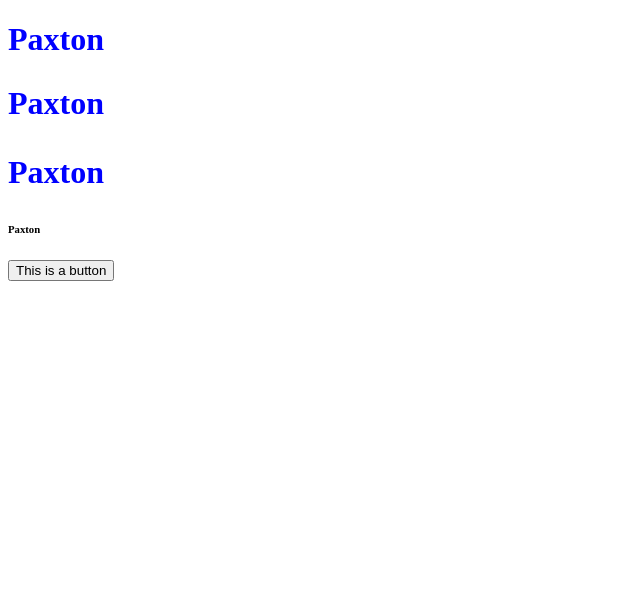
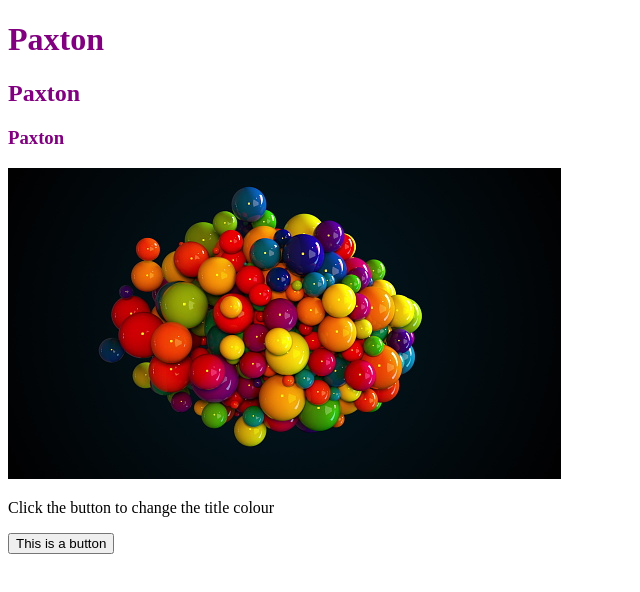
Before and after one commit to stxwright/hosted-assets, a plain HTML site: page index.html in a window 1280 px wide. Shown: the whole page, without its empty margins (0-640 px from the left). Drawn offline with Linux system fonts and the light colour scheme.

Commit message:
Add files via upload

```diff
--- a/index.html
+++ b/index.html
@@ -11,7 +11,8 @@
     <h1>Paxton</h1>
     <h2>Paxton</h2>
     <h3>Paxton</h3>
-    <h6>Paxton</h6>
+    <img src="picture.jpg" />
+    <p>Click the button to change the title colour</p>
     <button id="myButton">This is a button</button>
   </body>
   <script src="script.js"></script>
--- a/stylesheet.css
+++ b/stylesheet.css
@@ -2,6 +2,5 @@ h2,
 h1,
 h3,
 h4 {
-  color: blue;
-  font-size: xx-large;
+  color: purple;
 }
```
Also changed, not shown: picture.jpg (added).
